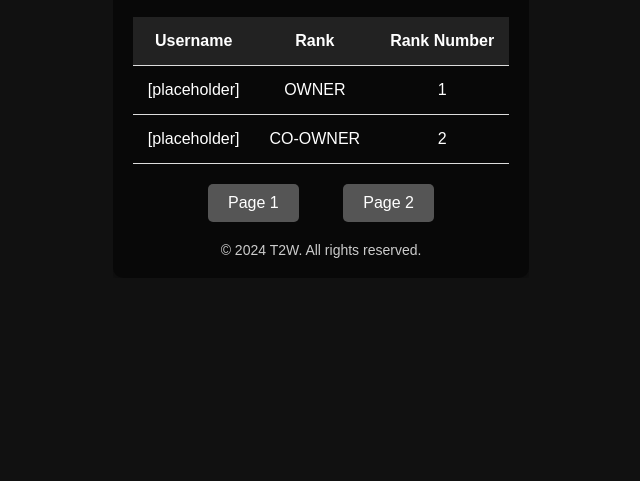
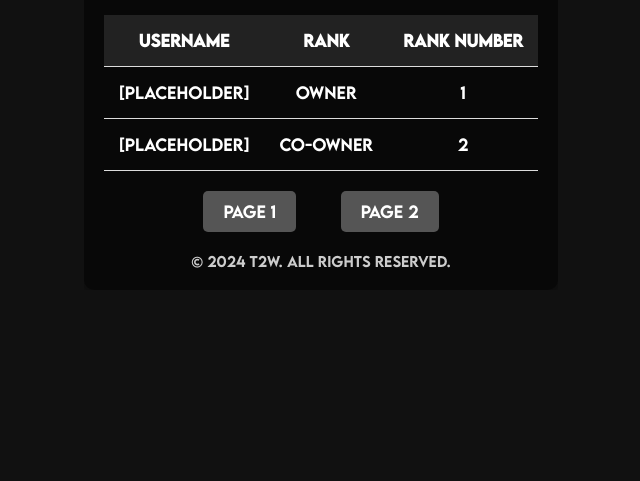
Before and after one commit to gh-unfazd/t2w-leaderboard, a plain HTML site: page index.html in a window 1280 px wide. Shown: the part 319-800 px from the top of the page, without its empty margins (319-959 px from the left). Drawn offline with Linux system fonts and the light colour scheme; a web font is replaced by a local one.

Commit message:
Update index.html

```diff
--- a/index.html
+++ b/index.html
@@ -8,7 +8,7 @@
         /* CSS for splash screen */
         @font-face {
             font-family: 'LemonMilk';
-            src: url('t2w-leaderboard-main/lemon_milk.otf') format('opentype');
+            src: url('lemon_milk.otf') format('opentype');
         }
 
         .splash-screen {
```
